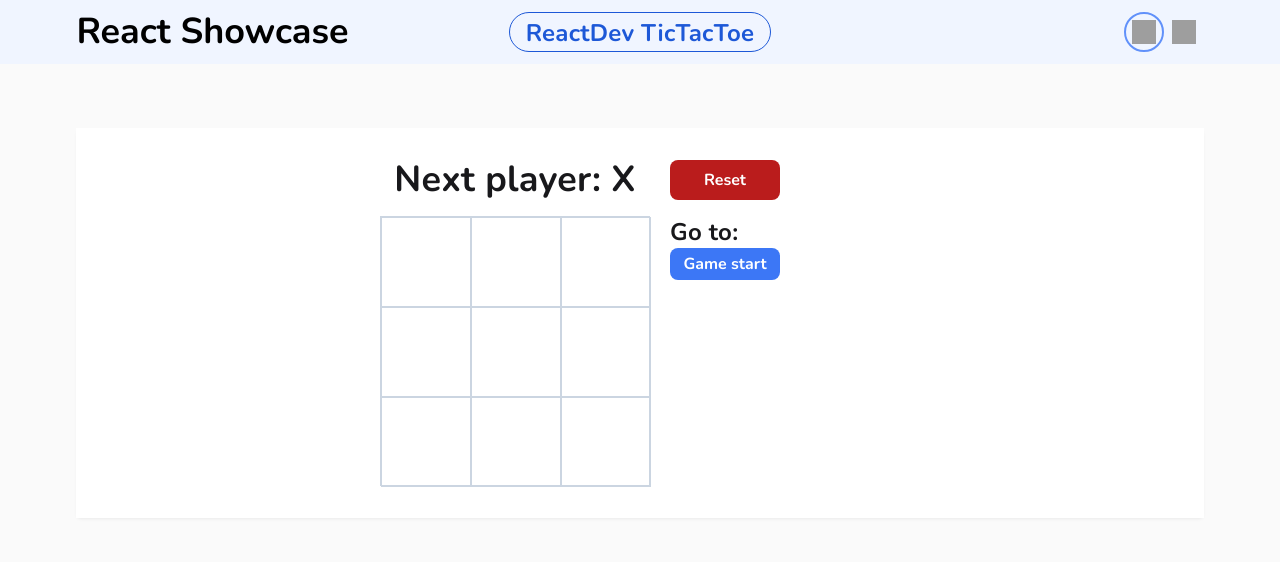
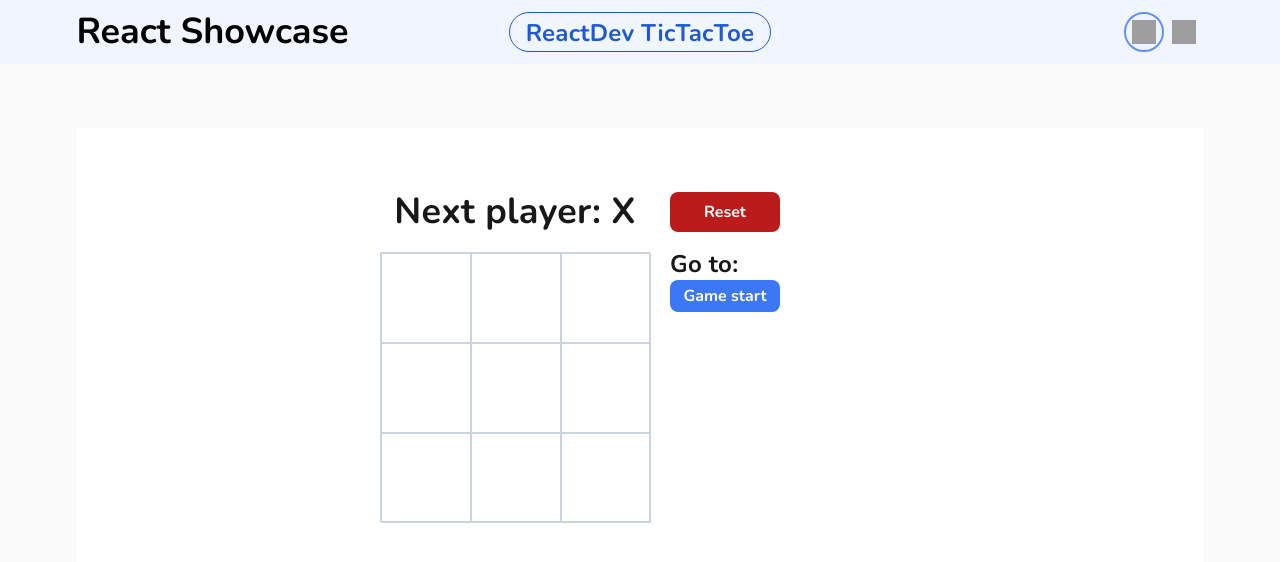
Before and after one commit to vanelopez11/react-showcase-vanessa, a React (Vite) app: page / in a window 1280 px wide. Both pictures are taken after a click on the button 288 px from the left and 319 px from the top of the page. Shown: the top 562 px of the page. Built offline with nearby package versions, Linux system fonts and the light colour scheme; grey boxes are pictures that could not be loaded.

Commit message:
ajustes de tictactoe

```diff
--- a/src/components/TicTacToe/TicTacToe.module.css
+++ b/src/components/TicTacToe/TicTacToe.module.css
@@ -11,11 +11,14 @@
 
 .container {
   width: 1248px;
-  height: 390px;
-  padding: 64px 16px 64px 16px;
+  flex-direction: column;
+  height: auto;
+  max-height: 500px;
+  min-height: 390px;
+  padding: 64px 16px;
   gap: 32px;
   display: flex;
-  justify-content: center;
+  justify-content: flex-start;
   align-items: center;
   background: hsla(0, 0%, 100%, 1);
   box-shadow: 0px 2px 4px -2px hsla(0, 0%, 0%, 0.1);
@@ -52,9 +55,9 @@
   display: table;
 }
 
+
 .status {
-  margin-bottom: 10px;
-  height: 46px;
+  margin-bottom: 20px;
   font-size: 36px;
   font-weight: 700;
   line-height: 40px;
--- a/src/components/TicTacToe/TicTacToe.tsx
+++ b/src/components/TicTacToe/TicTacToe.tsx
@@ -41,6 +41,8 @@ function Board({ xIsNext, squares, onPlay }: BoardProps) {
   let status;
   if (winner) {
     status = "Winner: " + winner;
+  } else if (squares.every(square => square !== null)) {
+    status = "Winner: Empate";
   } else {
     status = "Next player: " + (xIsNext ? "X" : "O");
   }
```
